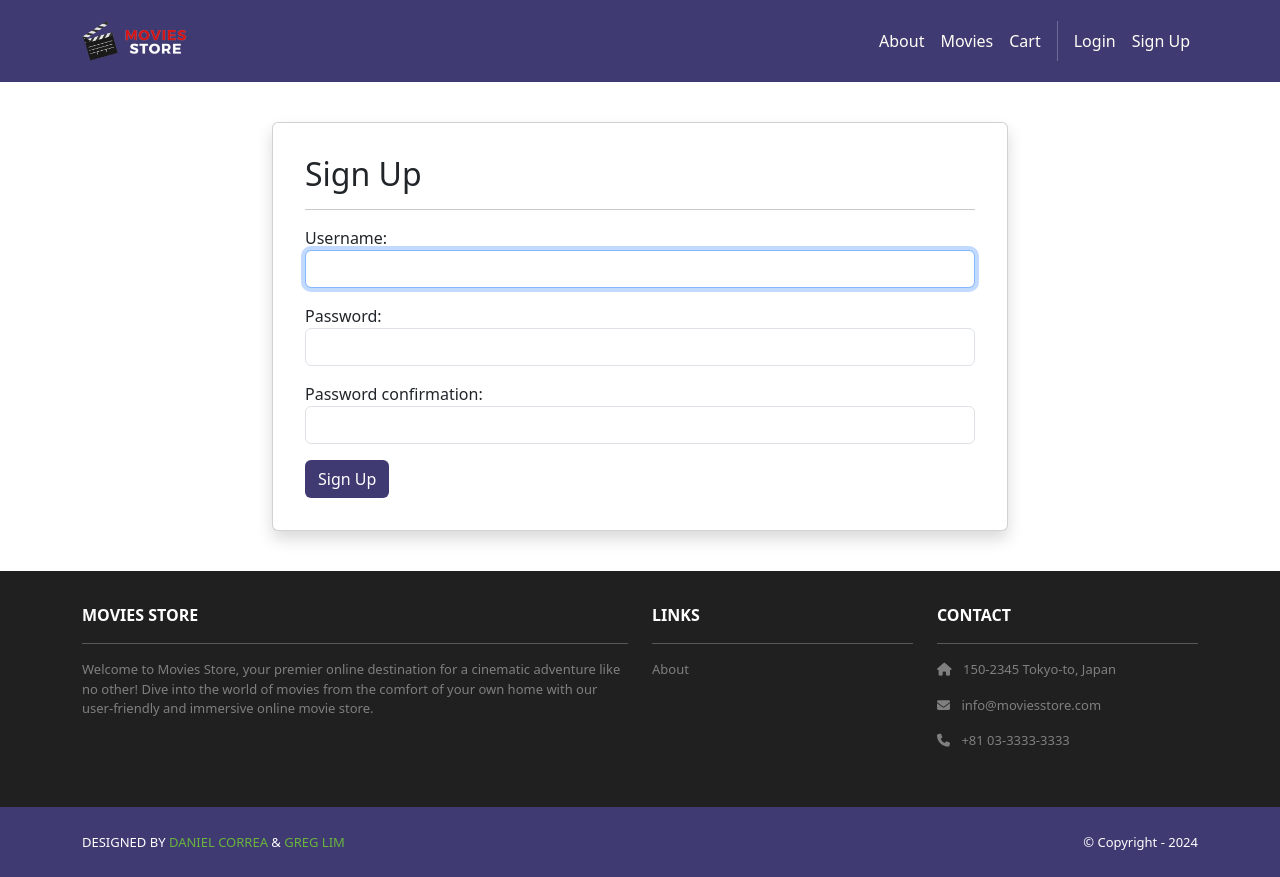
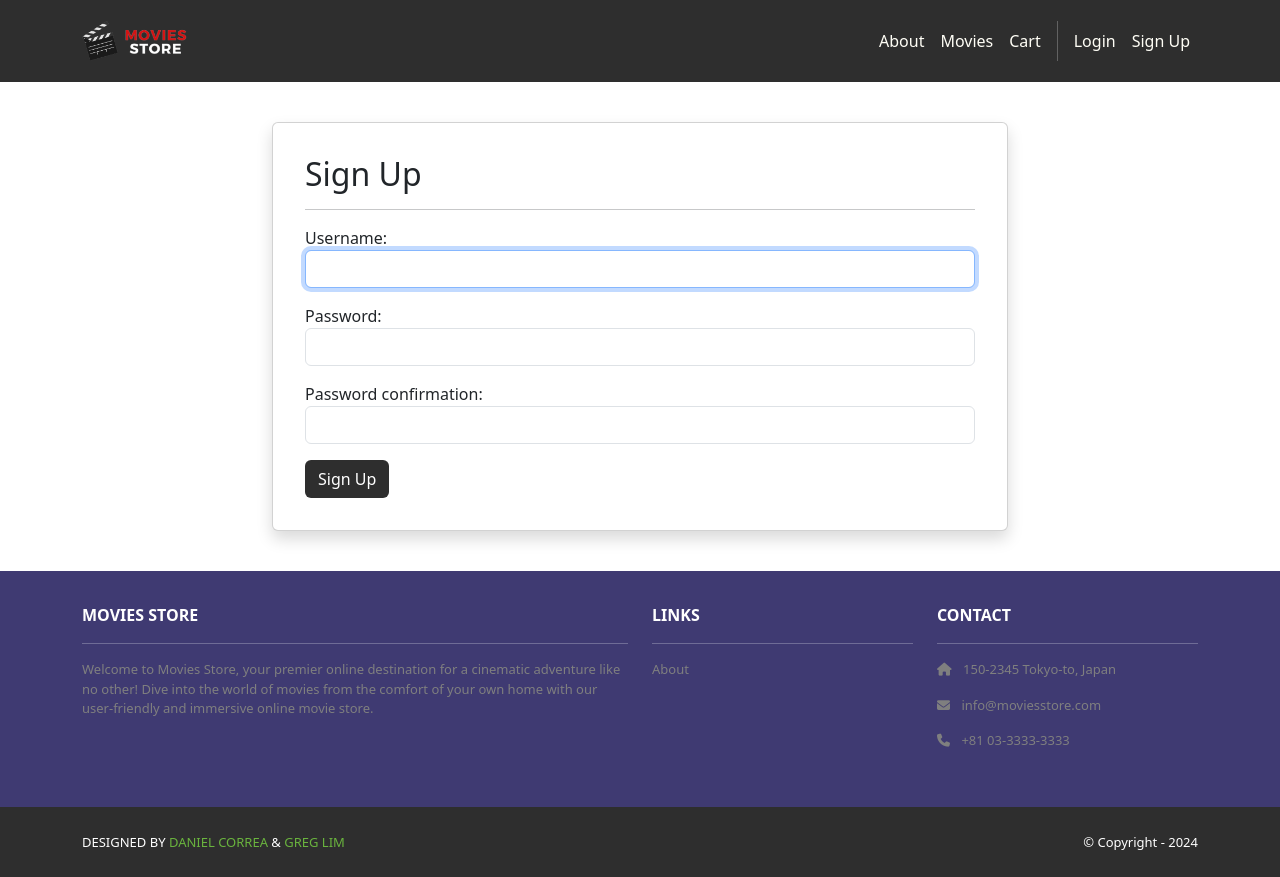
Before and after one commit to BradenPotter/moviesstore, a Django app: page /accounts/signup in a window 1280 px wide. Run offline with Django 5.2, Linux system fonts and the light colour scheme; some libraries are stand-ins or nearby versions.

Commit message:
testing again

```diff
--- a/moviesstore/static/css/style.css
+++ b/moviesstore/static/css/style.css
@@ -8,12 +8,12 @@
 }
 
 .bg-dark {
-  /* background-color: #2E2E2E !important; */
-  background-color: #3f3a72 !important;
+  background-color: #2E2E2E !important;
 }
 
 .ms-footer {
-  background-color: #202020;
+  /* background-color: #202020; */
+  background-color: #3f3a72;
 }
 
 .ms-footer p {
```
